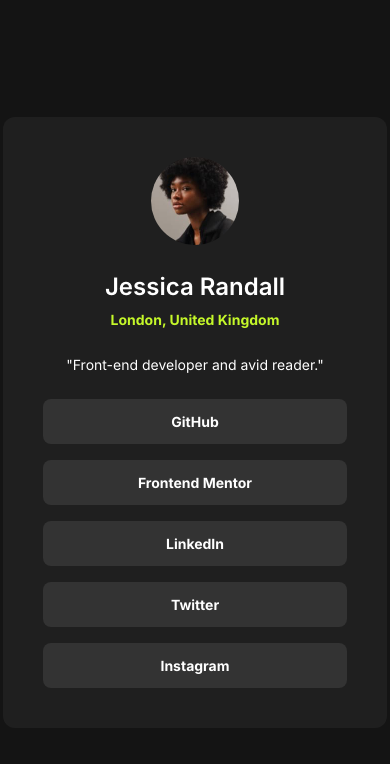
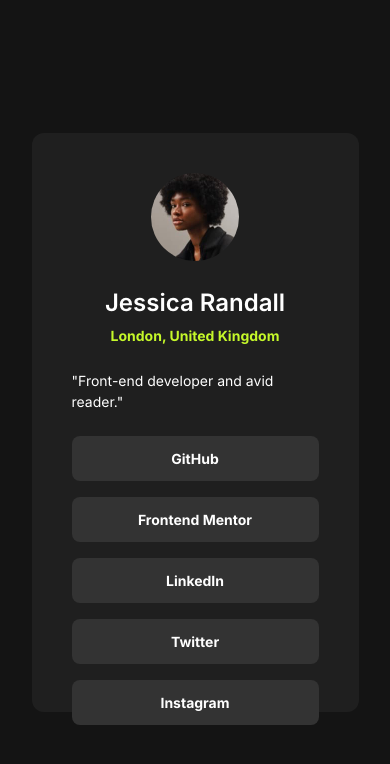
Before and after one commit to nathan-perkins/social-links-profile, a plain HTML site: page index.html in a window 390 px wide. Drawn offline with Linux system fonts and the light colour scheme.

Commit message:
Feat: add responsive design

```diff
--- a/styles.css
+++ b/styles.css
@@ -20,6 +20,19 @@
         local('Inter SemiBold'),
         url(assets/fonts/static/Inter-SemiBold.ttf);
     font-weight: 600;
+}
+
+@media (min-width: 504px) and (max-width: 796px) {
+    .card {
+        width: 28.5rem !important;
+    }
+}
+
+@media (max-width: 504px) {
+    .card {
+        width: 20.4375rem !important;
+        height: 36.1875rem !important;
+    }
 }
 
 :root {
```
